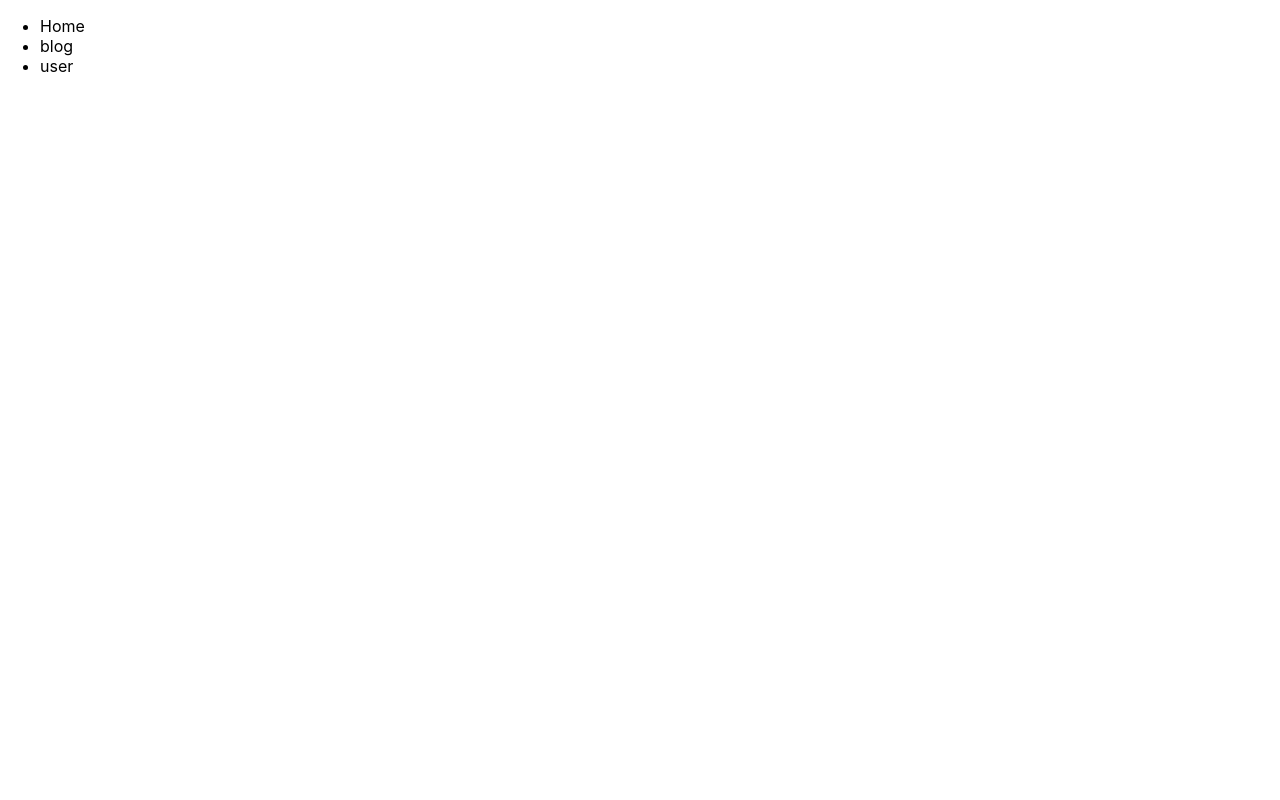
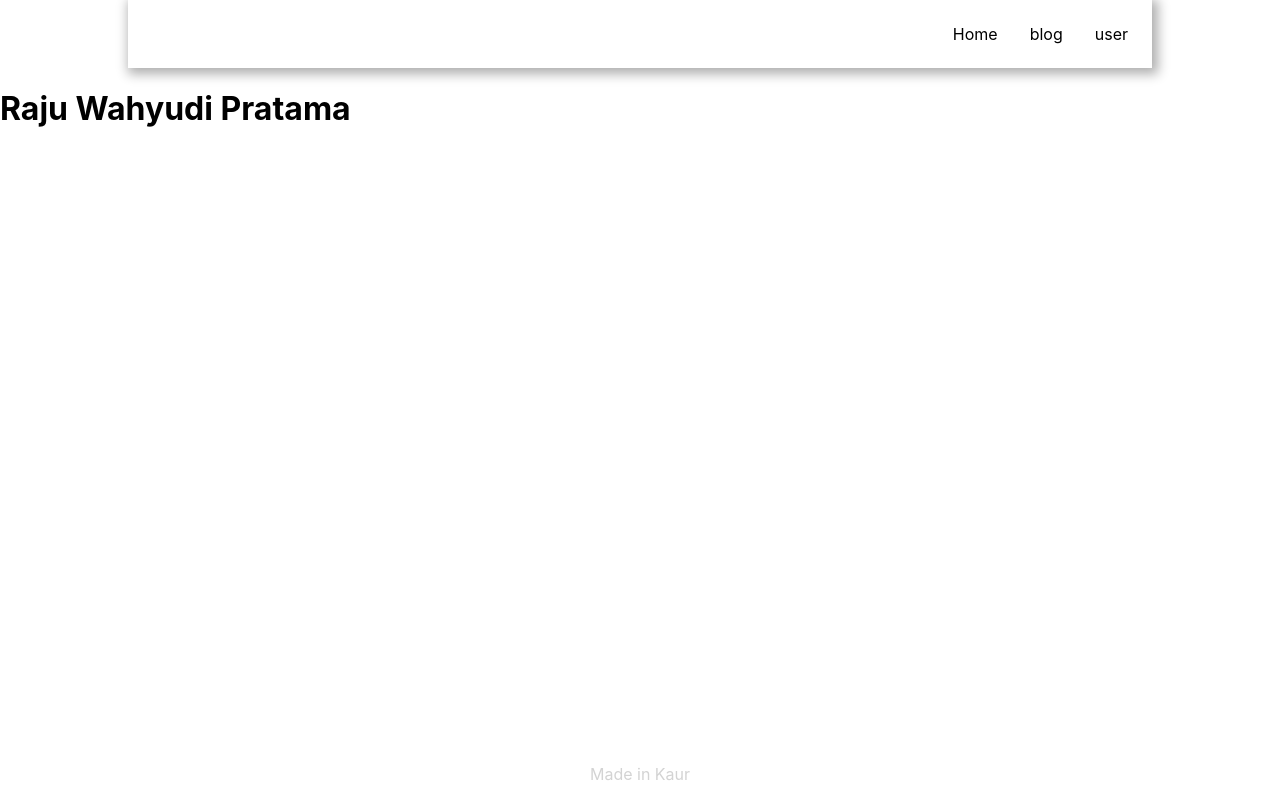
Before and after one commit to Rwhytm/basic-nextjs, a Next.js app: page / in a window 1280 px wide. Built offline with nearby package versions, Linux system fonts and the light colour scheme.

Commit message:
add some 404 custom pages and add redirect function useRouter

```diff
--- /dev/null
+++ b/components/footer/index.tsx
@@ -0,0 +1,9 @@
+import React from 'react'
+import styles from '../../styles/Footer.module.css'
+export default function Footer() {
+    return (
+        <>
+            <p className={styles.title}>Made in Kaur</p>
+        </>
+    )
+}
--- /dev/null
+++ b/components/header/index.tsx
@@ -0,0 +1,18 @@
+import Link from 'next/link'
+import React from 'react'
+import styles from '../../styles/Header.module.css'
+
+export default function Header() {
+    return (
+        <>
+            <header className={styles.container}>
+                <ul className={styles.list}>
+                    <li className={styles.item}><Link href={'/'}><a>Home</a></Link></li>
+                    <li className={styles.item}><Link href={'/blog'}><a>blog</a></Link></li>
+                    <li className={styles.item}><Link href={'/users'}><a>user</a></Link></li>
+
+                </ul>
+            </header>
+        </>
+    )
+}
--- /dev/null
+++ b/components/layout/Layout.module.css
@@ -0,0 +1,9 @@
+.container {
+    height: 100%;
+    display: flex;
+    flex-direction: column;
+}
+
+.content {
+    flex: 1;
+}
--- /dev/null
+++ b/components/layout/index.tsx
@@ -0,0 +1,19 @@
+import React, { Children, ReactNode } from 'react'
+import Header from '../header'
+import Footer from '../footer'
+import styles from './Layout.module.css'
+
+interface LayoutProps {
+    children: ReactNode
+}
+export default function Layout
+    (props: LayoutProps) {
+    const { children } = props
+    return (
+        <div className={styles.container}>
+            <Header />
+            <div className={styles.content}>{children}</div>
+            <Footer />
+        </div>
+    )
+}
--- a/pages/index.tsx
+++ b/pages/index.tsx
@@ -1,21 +1,10 @@
 import type { NextPage } from 'next'
-import Head from 'next/head'
-import Image from 'next/image'
-import styles from '../styles/Home.module.css'
-import Link from 'next/link'
-
+import Layout from '../components/layout'
 const Home: NextPage = () => {
   return (
-    <>
-      <header>
-        <ul>
-          <li><Link href={'/'}><a>Home</a></Link></li>
-          <li><Link href={'/blog'}><a>blog</a></Link></li>
-          <li><Link href={'/user'}><a>user</a></Link></li>
-
-        </ul>
-      </header>
-    </>
+    <Layout>
+      <h1>Raju Wahyudi Pratama</h1>
+    </Layout>
   )
 }
 
--- a/pages/users/index.tsx
+++ b/pages/users/index.tsx
@@ -1,7 +1,9 @@
 import React from 'react'
-
+import Layout from '../../components/layout'
 export default function Users() {
     return (
-        <div><p>User Pages</p></div>
+        <Layout>
+            <h1>User Page</h1>
+        </Layout>
     )
 }
--- /dev/null
+++ b/styles/Footer.module.css
@@ -0,0 +1,4 @@
+.title {
+    text-align: center;
+    color: lightgray;
+}
--- /dev/null
+++ b/styles/Header.module.css
@@ -0,0 +1,16 @@
+.container {
+    padding: 8px;
+    box-shadow: 3px 3px 11px 3px rgb(0 0 0 / 32%);
+    width: 80%;
+    margin: auto;
+}
+
+.list {
+    list-style: none;
+    display: flex;
+    justify-content: flex-end;
+}
+
+.item {
+    margin: 0px 16px;
+}
--- a/styles/Home.module.css
+++ b/styles/Home.module.css
@@ -114,3 +114,7 @@
     flex-direction: column;
   }
 }
+
+.title-homepage {
+  color: blue;
+}
--- a/styles/globals.css
+++ b/styles/globals.css
@@ -4,6 +4,8 @@ body {
   margin: 0;
   font-family: -apple-system, BlinkMacSystemFont, Segoe UI, Roboto, Oxygen,
     Ubuntu, Cantarell, Fira Sans, Droid Sans, Helvetica Neue, sans-serif;
+  margin: auto;
+  height: 100%;
 }
 
 a {
@@ -14,3 +16,16 @@ a {
 * {
   box-sizing: border-box;
 }
+
+.title {
+  color: red;
+}
+
+#__next {
+  height: 100%;
+}
+
+.title-not-found {
+  color: darkgray;
+  text-align: center;
+}
```
Also changed, not shown: pages/404.tsx (added, +16 -0 lines), pages/blog.tsx (+4 -5 lines).
